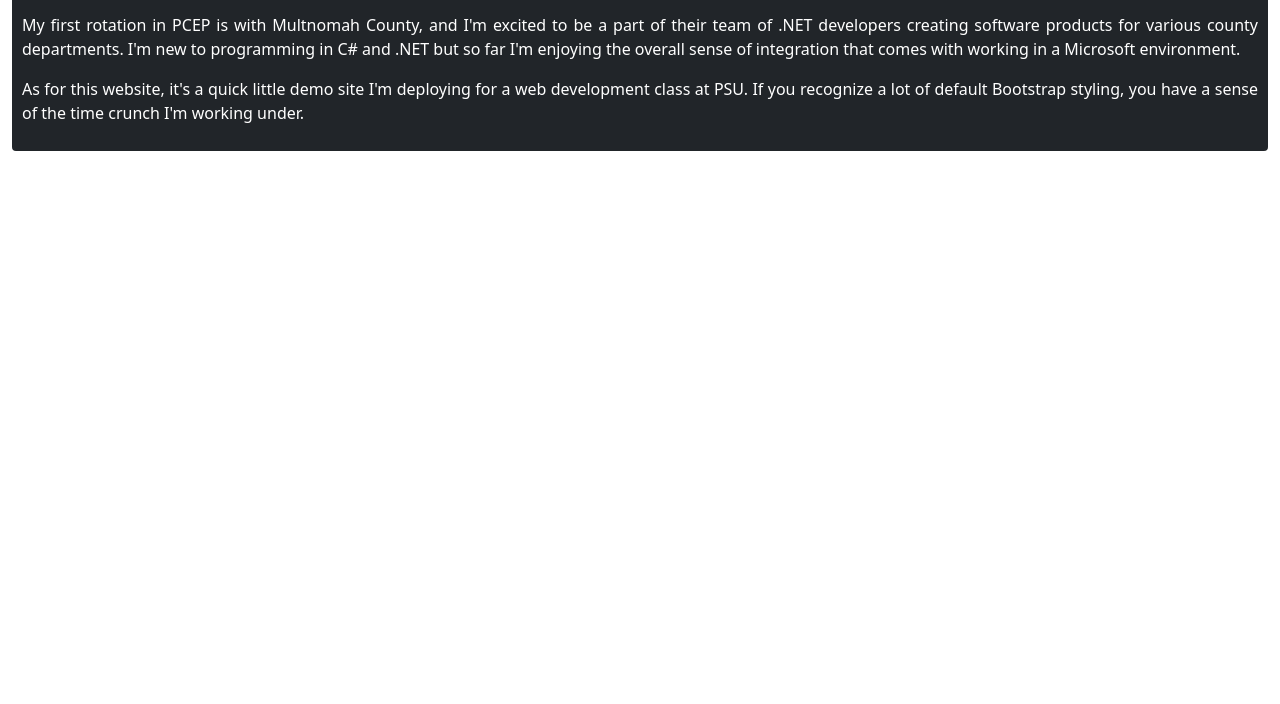
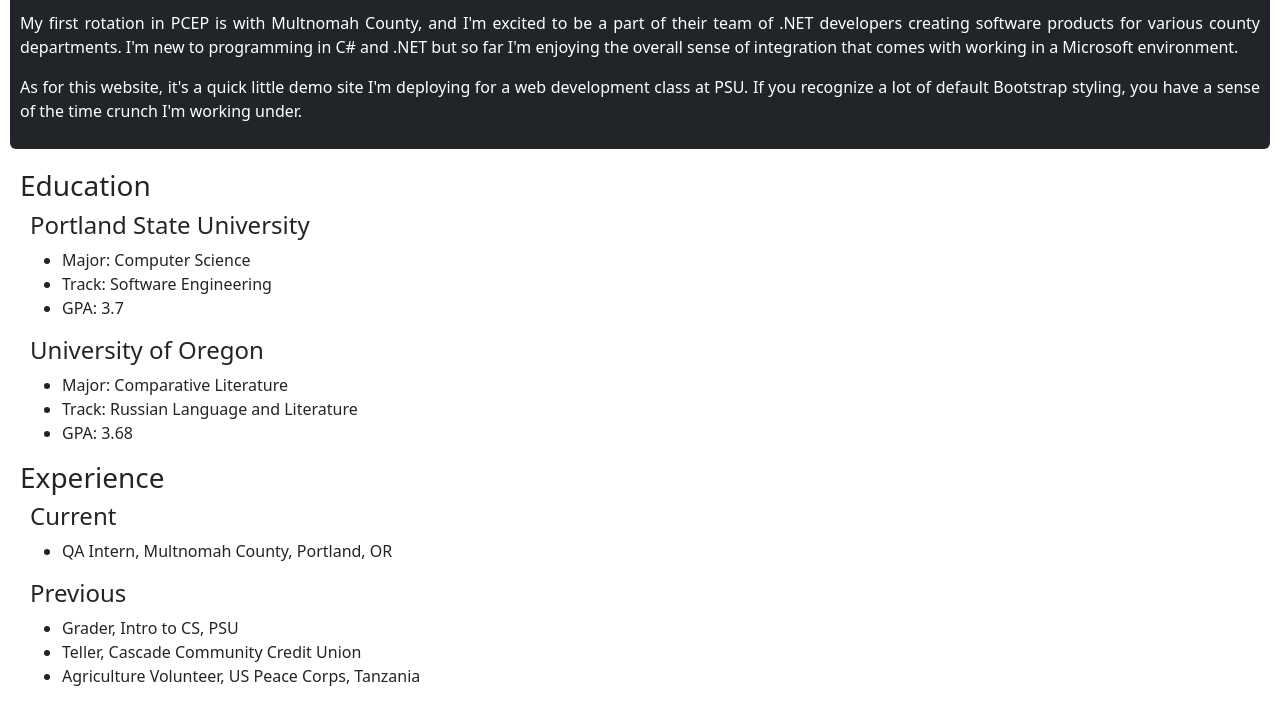
Before and after one commit to jpb7/portfolio, a plain HTML site: page index.html in a window 1280 px wide. Shown: the part 493-1197 px from the top of the page. Before the commit the page ends 800 px from the top, so only its background shows below. Drawn offline with nearby package versions, Linux system fonts and the light colour scheme.

Commit message:
Third commit: add Education and Experience section

```diff
--- a/css/styles.css
+++ b/css/styles.css
@@ -17,7 +17,18 @@
 #about {
     color: white;
     text-align: justify;
-    border: solid 2px;
     margin: 10px;
     padding: 10px;
 }
+
+#resume {
+    margin: 20px 10px 10px 10px;
+}
+
+.education, .experience {
+    margin-left: 10px;
+}
+
+.psu-info, .uo-info, .current-job, .previous-jobs {
+    margin-left: 10px;
+}
--- a/index.html
+++ b/index.html
@@ -57,5 +57,44 @@
     <p>My first rotation in PCEP is with Multnomah County, and I'm excited to be a part of their team of .NET developers creating software products for various county departments. I'm new to programming in C# and .NET but so far I'm enjoying the overall sense of integration that comes with working in a Microsoft environment.</p>
     <p>As for this website, it's a quick little demo site I'm deploying for a web development class at PSU. If you recognize a lot of default Bootstrap styling, you have a sense of the time crunch I'm working under.</p>
   </section>
+  <!-- Resume -->
+  <section id="resume">
+    <div class="education">
+      <h3>Education</h3>
+      <div class="psu-info">
+        <h4>Portland State University</h4>
+        <ul>
+          <li>Major: Computer Science</li>
+          <li>Track: Software Engineering</li>
+          <li>GPA: 3.7</li>
+        </ul>
+      </div>
+      <div class="uo-info">
+        <h4>University of Oregon</h4>
+        <ul>
+          <li>Major: Comparative Literature</li>
+          <li>Track: Russian Language and Literature</li>
+          <li>GPA: 3.68</li>
+        </ul>
+      </div>
+    </div>
+    <div class="experience">
+      <h3>Experience</h3>
+      <div class="current-job">
+        <h4>Current</h4>
+        <ul>
+          <li>QA Intern, Multnomah County, Portland, OR</li>
+        </ul>
+      </div>
+      <div class="previous-jobs">
+        <h4>Previous</h4>
+        <ul>
+          <li>Grader, Intro to CS, PSU</li>
+          <li>Teller, Cascade Community Credit Union</li>
+          <li>Agriculture Volunteer, US Peace Corps, Tanzania</li>
+        </ul>
+      </div>
+    </div>
+  </section>
 </body>
 </html>
```
